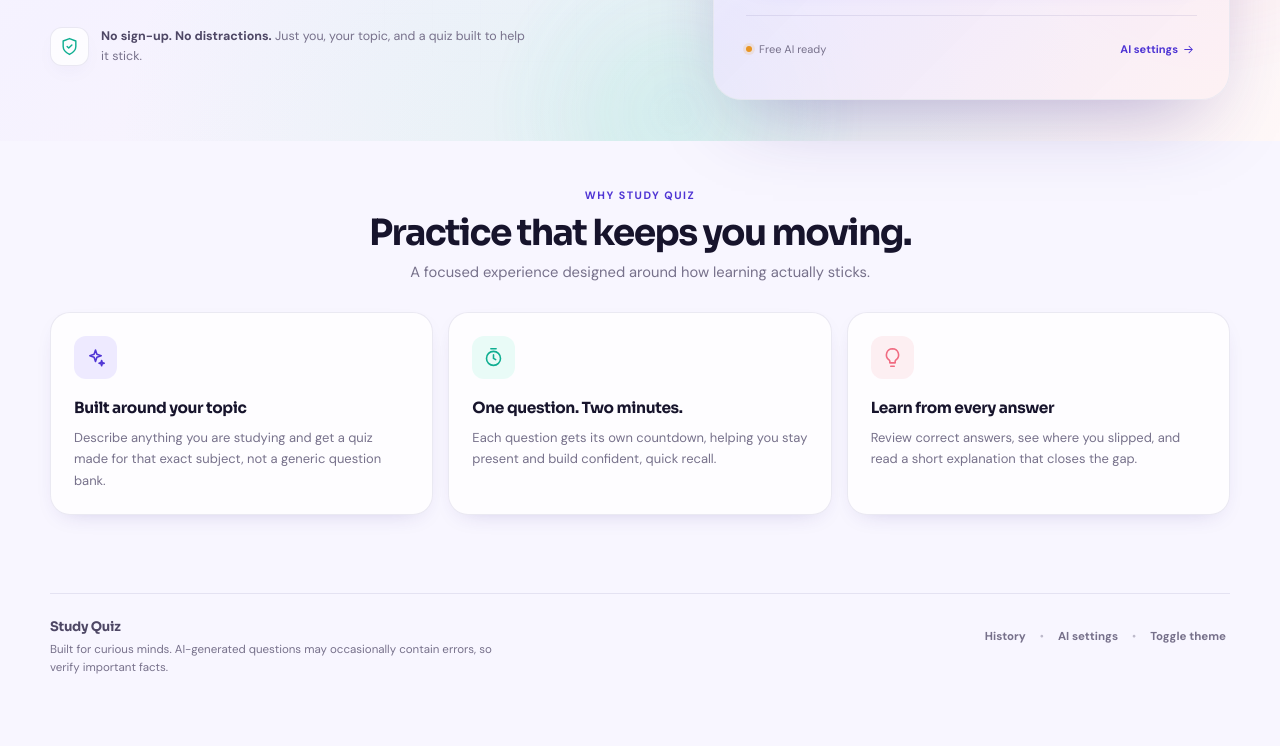
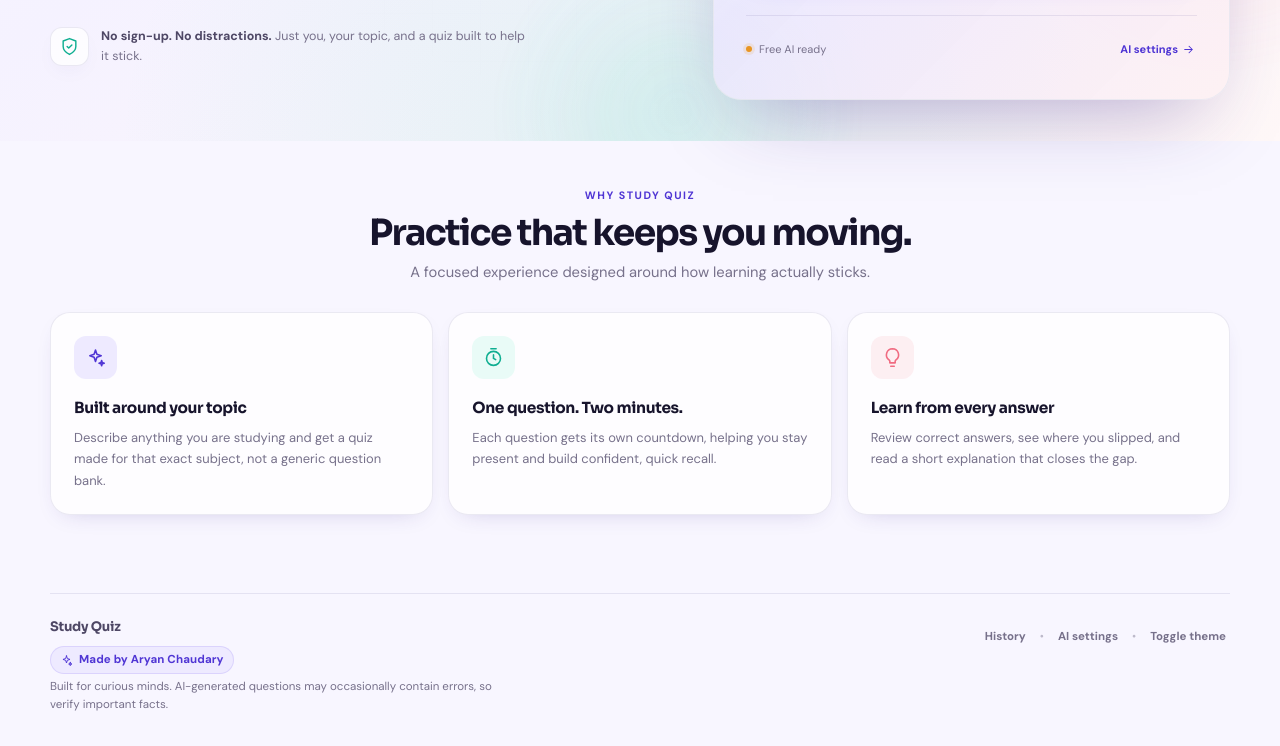
Before and after one commit to Iamharshit00/Aryan-Que-Gen, a plain HTML site: page index.html in a window 1280 px wide. Shown: the part 659-1405 px from the top of the page. Before the commit the page ends 1368 px from the top, so only its background shows below. Drawn offline with Linux system fonts and the light colour scheme.

Commit message:
Add author meta tag and footer credit

```diff
--- a/index.html
+++ b/index.html
@@ -5,6 +5,7 @@
   <meta name="viewport" content="width=device-width, initial-scale=1.0">
   <meta name="theme-color" content="#f8f6ff">
   <meta name="description" content="Study Quiz turns any subject and topic into an AI-powered multiple-choice quiz with timed questions, instant results, and answer explanations.">
+  <meta name="author" content="Aryan Chaudary">
   <title>Study Quiz — Learn Smarter, Test Yourself Better!</title>
   <link rel="preconnect" href="https://fonts.googleapis.com">
   <link rel="preconnect" href="https://fonts.gstatic.com" crossorigin>
@@ -637,6 +638,22 @@
     }
     .footer-brand { display: flex; flex-direction: column; gap: 4px; }
     .footer-brand strong { color: var(--text-soft); font-family: var(--font-display); font-size: 0.82rem; letter-spacing: -0.02em; }
+    .footer-credit {
+      display: inline-flex;
+      align-items: center;
+      gap: 6px;
+      width: fit-content;
+      margin-top: 5px;
+      padding: 4px 9px;
+      border: 1px solid rgba(98, 71, 237, 0.14);
+      border-radius: 999px;
+      background: var(--primary-soft);
+      color: var(--primary-strong);
+      font-size: 0.72rem;
+      font-weight: 750;
+      letter-spacing: 0.01em;
+    }
+    .footer-credit .svg-icon { width: 13px; height: 13px; }
     .footer-note { max-width: 450px; line-height: 1.55; }
     .footer-links { display: flex; gap: 10px; align-items: center; flex-wrap: wrap; }
     .footer-links button { min-height: 40px; display: inline-flex; align-items: center; padding: 0 4px; border: 0; background: none; color: var(--muted); font-size: inherit; font-weight: 650; }
@@ -1568,6 +1585,7 @@
   <footer class="site-footer">
     <div class="footer-brand">
       <strong>Study Quiz</strong>
+      <span class="footer-credit"><svg class="svg-icon" aria-hidden="true"><use href="#i-sparkles"></use></svg> Made by Aryan Chaudary</span>
       <span class="footer-note">Built for curious minds. AI-generated questions may occasionally contain errors, so verify important facts.</span>
     </div>
     <div class="footer-links">
```
